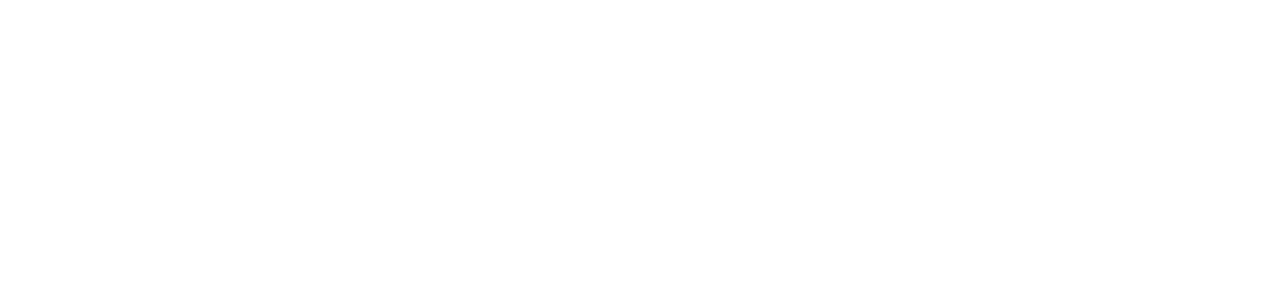
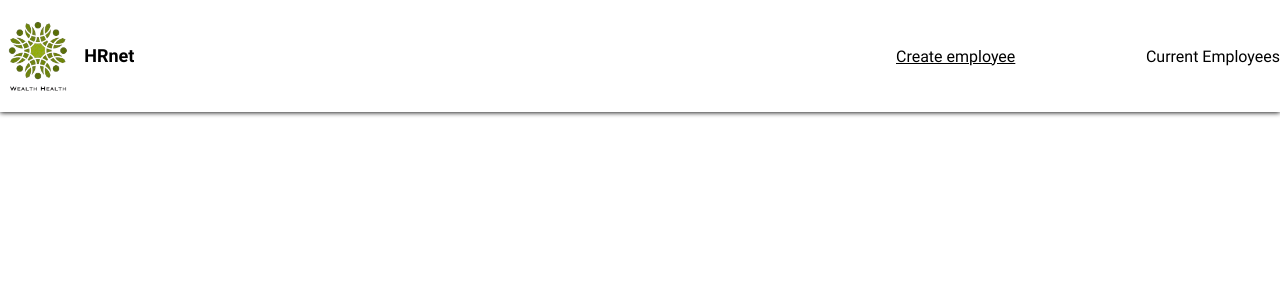
Before and after one commit to Kuusenmetsa/Camille_Crapat_ProjetSimule_HRnet_Frontend, a React (Vite) app: page / in a window 1280 px wide. Shown: the top 300 px of the page. Built offline with nearby package versions, Linux system fonts and the light colour scheme.

Commit message:
feat (header): add header

```diff
--- a/src/components/Header/index.css
+++ b/src/components/Header/index.css
@@ -0,0 +1,113 @@
+header {
+	display: flex;
+	justify-content: space-between;
+	align-items: center;
+	box-shadow: 0px 0.5px 5px #000;
+}
+header .logo {
+	display: flex;
+	align-items: center;
+}
+header .logo .logo__image {
+	margin-right: 5px;
+}
+header nav ul {
+	list-style: none;
+	display: flex;
+	justify-content: space-between;
+	padding: 0;
+	margin: 0;
+}
+header nav ul li {
+	width: auto;
+}
+header nav ul li a {
+	color: #000;
+	text-decoration: none;
+}
+header nav ul li a.link--selected,
+header nav ul li a:hover {
+	text-decoration: underline;
+}
+@media screen and (max-width: 375px) {
+	header {
+		min-height: 11vh;
+	}
+	header .logo .logo__image {
+		max-height: 50px;
+	}
+	header .logo .logo__title {
+		font-size: 18px;
+	}
+	header nav {
+		width: 58%;
+	}
+	header nav ul li a {
+		font-size: 12px;
+	}
+}
+@media screen and (min-width: 375px) and (max-width: 480px) {
+	header {
+		min-height: 11vh;
+	}
+	header .logo .logo__image {
+		max-height: 60px;
+	}
+	header .logo .logo__title {
+		font-size: 18px;
+	}
+	header nav {
+		width: 52%;
+	}
+	header nav ul li a {
+		font-size: 14px;
+	}
+}
+@media screen and (min-width: 480px) and (max-width: 1024px) {
+	header {
+		min-height: 12vh;
+	}
+	header .logo .logo__image {
+		max-height: 75px;
+	}
+	header .logo .logo__title {
+		font-size: 18px;
+	}
+	header nav {
+		width: 30%;
+	}
+	header nav ul li a {
+		font-size: 15px;
+	}
+}
+@media screen and (min-width: 1024px) and (max-width: 1440px) {
+	header {
+		min-height: 14vh;
+	}
+	header .logo .logo__image {
+		max-height: 85px;
+	}
+	header .logo .logo__title {
+		font-size: 18px;
+	}
+	header nav {
+		width: 30%;
+	}
+	header nav ul li a {
+		font-size: 16px;
+	}
+}
+@media screen and (min-width: 1440px) {
+	header {
+		min-height: 14vh;
+	}
+	header .logo .logo__image {
+		max-height: 100px;
+	}
+	header nav {
+		width: 25%;
+	}
+	header nav ul li a {
+		font-size: 18px;
+	}
+}
--- a/src/components/Header/index.jsx
+++ b/src/components/Header/index.jsx
@@ -1,5 +1,31 @@
+import { Link, useLocation } from 'react-router-dom';
+
 import './index.css';
 
+import Logo from '../../assets/img/logo.png';
+
 export default function Header() {
-	return <header></header>;
+	const location = useLocation();
+	return (
+		<header>
+			<div className='logo'>
+				<img src={Logo} alt='logo de WealthHealth' className='logo__image' />
+				<h1 className='logo__title'>HRnet</h1>
+			</div>
+			<nav>
+				<ul>
+					<li>
+						<Link to='/' className={location.pathname === '/' ? `link--selected` : ``}>
+							Create employee
+						</Link>
+					</li>
+					<li>
+						<Link to='/employees' className={location.pathname === '/employees' ? `link--selected` : ``}>
+							Current Employees
+						</Link>
+					</li>
+				</ul>
+			</nav>
+		</header>
+	);
 }
```
Also changed, not shown: src/assets/img/logo.png (added).
